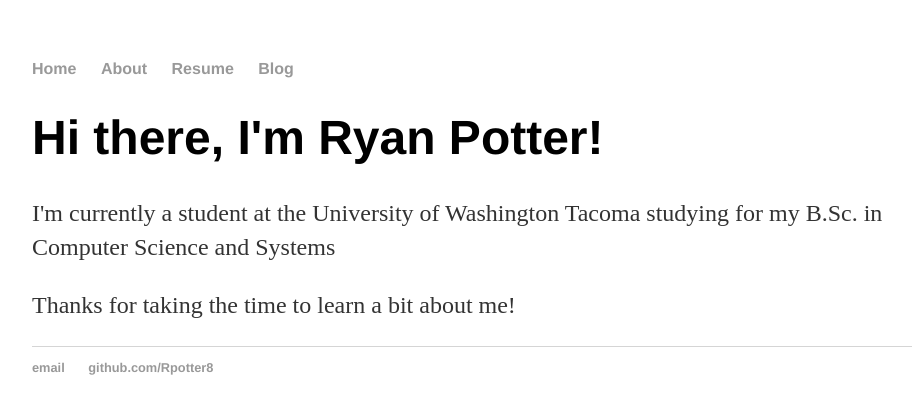
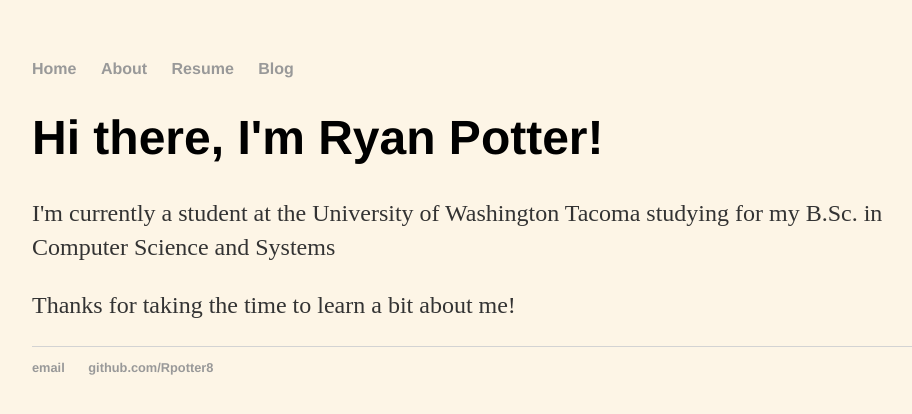
Before and after one commit to Rpotter8/Rpotter8.github.io, a Jekyll site: the page built from index.html, in a window 1280 px wide. Shown: the top 414 px of the page, without its empty margins (160-1072 px from the left). Built offline with Jekyll 4.4.1, drawn with Linux system fonts in a browser that asks for light colours.

Commit message:
Css changes

```diff
--- a/css/main.css
+++ b/css/main.css
@@ -1,6 +1,7 @@
 body {
     margin: 60px auto;
     width: 70%;
+    background-color: oldlace
 }
 nav ul, footer ul {
     font-family:'Helvetica', 'Arial', 'Sans-Serif';
@@ -29,7 +30,7 @@ p {
     color: #333;
 }
 footer {
-    border-top: 1px solid #d5d5d5;
+    border-top: 1px solid lightgrey;
     font-size: .8em;
 }
 
```
